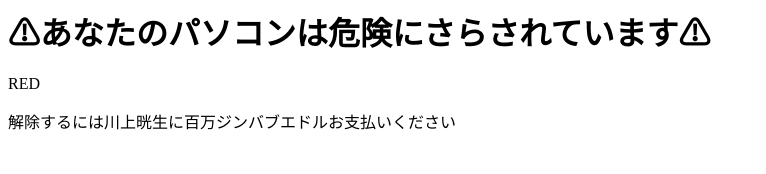
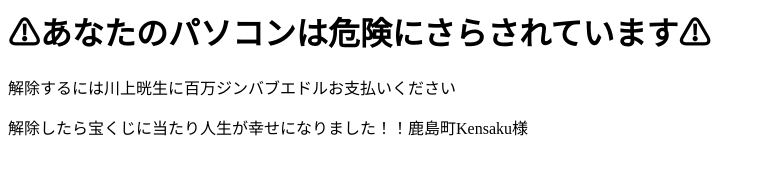
Before and after one commit to KawakamiKoki/KawakamiKoki.github.io, a plain HTML site: page index.html in a window 1280 px wide. Shown: the whole page, without its empty margins (0-766 px from the left). Drawn offline with Linux system fonts and the light colour scheme.

Commit message:
Update index.html

```diff
--- a/index.html
+++ b/index.html
@@ -3,7 +3,7 @@
 <body>
   <h1>
   ⚠あなたのパソコンは危険にさらされています⚠</h1>
-<color>RED</color>
   <p>解除するには川上晄生に百万ジンバブエドルお支払いください</p>
+<p>解除したら宝くじに当たり人生が幸せになりました！！鹿島町Kensaku様</p>
 </body>
 </html>
```
